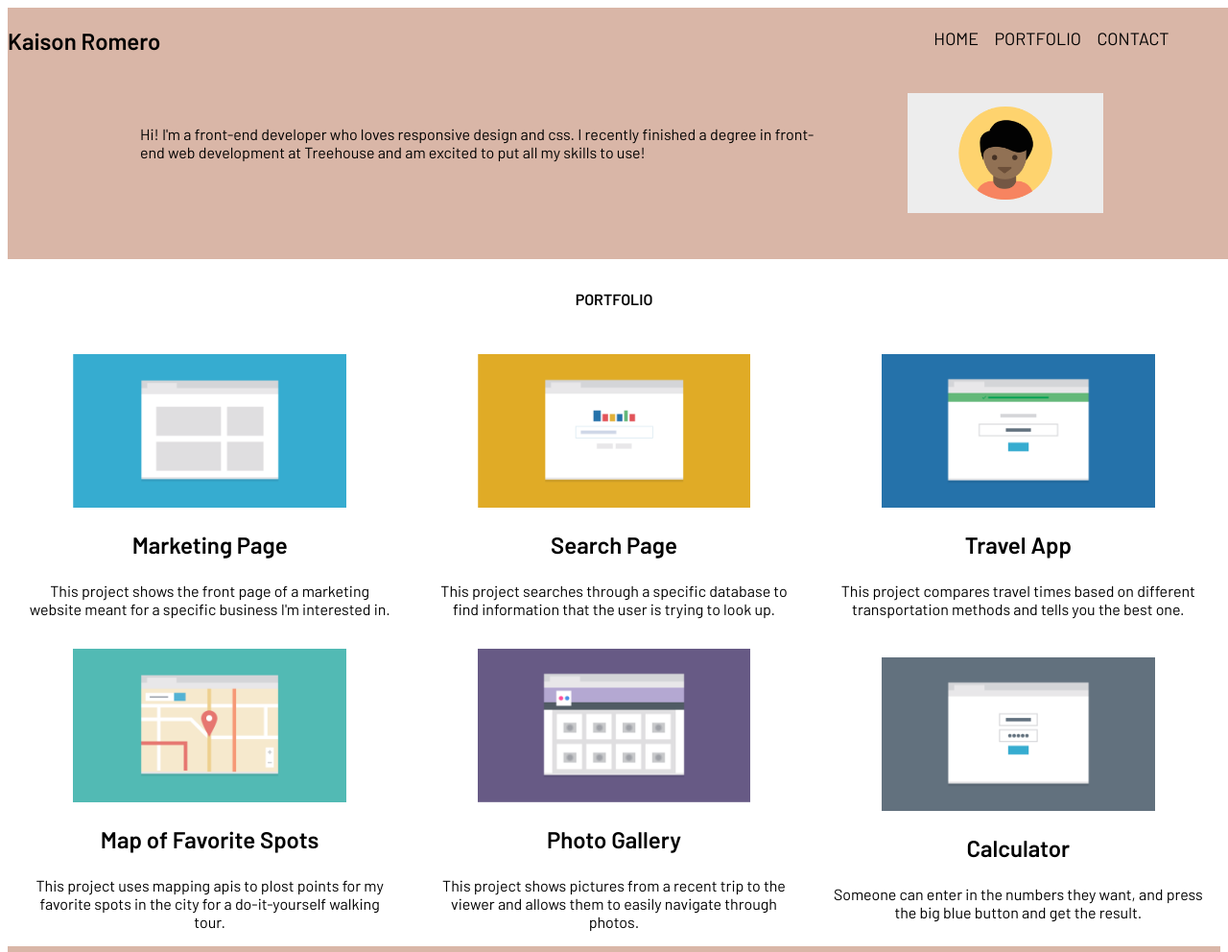
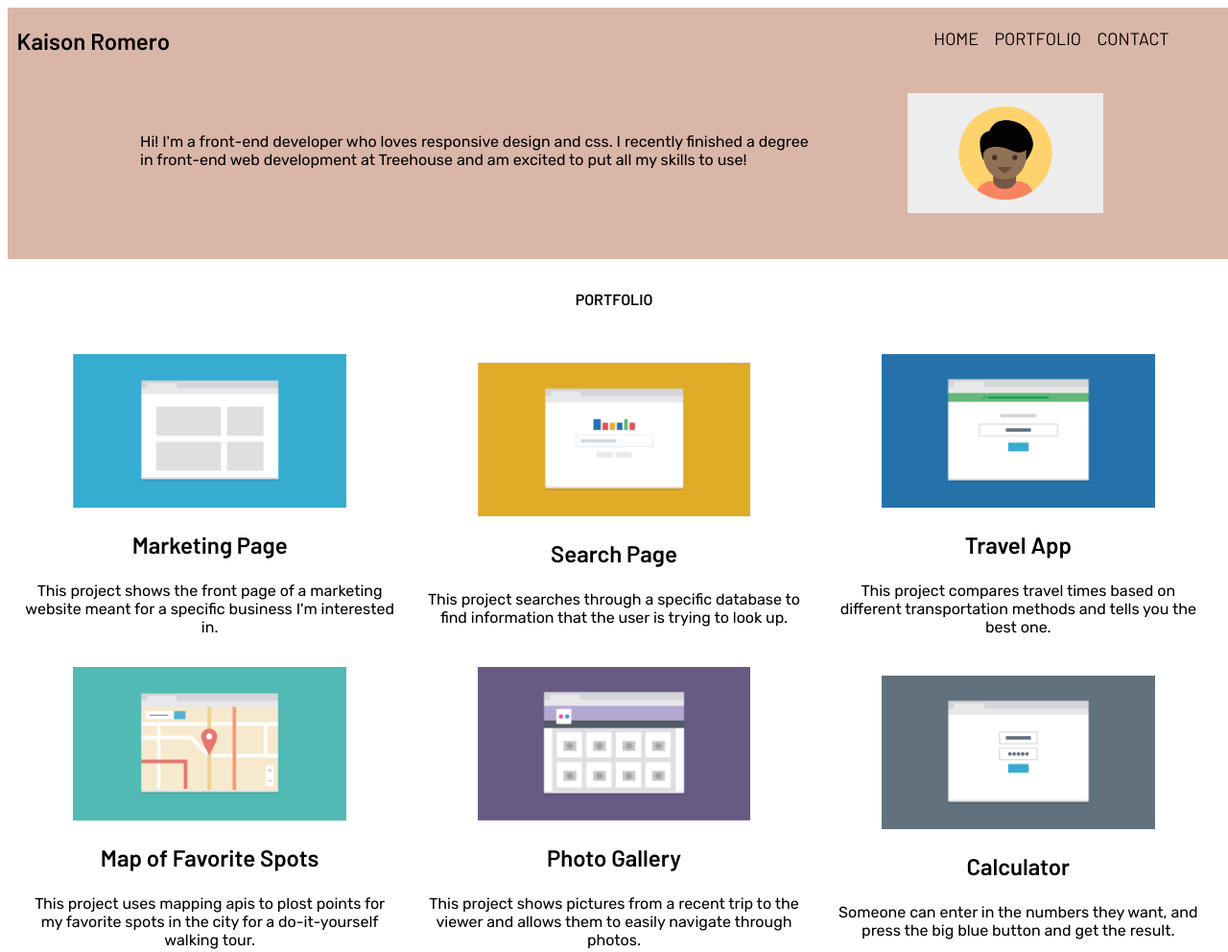
Before and after one commit to k18karome/Responsive-Layout, a plain HTML site: page responsive_layout/index/index.html in a window 1280 px wide. Shown: the top 992 px of the page at 96% size. Drawn offline with Linux system fonts and the light colour scheme.

Commit message:
final changes
final changes of the project

```diff
--- a/responsive_layout/css/stylesheet.css
+++ b/responsive_layout/css/stylesheet.css
@@ -64,7 +64,7 @@ header {
 }
 
 .item {
-	background-color: whitesmoke;
+	background-color: #b3918f;
 	margin:1px;
 }
 
@@ -93,6 +93,7 @@ div {
 
 p {
 	margin:0 auto;
+	font-family: 'Rubik', sans-serif;
 	padding-top:0;
 	padding-bottom:2em;
 	text-align:center;
@@ -112,6 +113,7 @@ h2 {
 
 h3 {
 	font-size:1.5em;
+	font-weight: Semibold 600;
 	text-align: center;
 }
 
@@ -206,7 +208,7 @@ footer a:hover {
 		align-self: center;
 		width:60vw;
 		padding:2em;
-		margin:0 2em 3em 0;
+		margin:1em 2em 3em 0;
 	}
 	#portfolio {
 		display:flex;
@@ -240,5 +242,8 @@ footer a:hover {
 	.nav {
 		width:30vw;
 	}
+	.name {
+		margin-left: .4em;
+	}
 
 }
--- a/responsive_layout/index/index.html
+++ b/responsive_layout/index/index.html
@@ -7,7 +7,7 @@
 	<link rel="stylesheet" href="../css/stylesheet.css">
 	<link rel="preconnect" href="https://fonts.googleapis.com">
 	<link rel="preconnect" href="https://fonts.gstatic.com" crossorigin>
-	<link href="https://fonts.googleapis.com/css2?family=Barlow:ital,wght@0,400;0,600;1,400&display=swap" rel="stylesheet">
+	<link href="https://fonts.googleapis.com/css2?family=Barlow:ital,wght@0,400;0,600;1,400&family=Rubik:wght@400;600&display=swap" rel="stylesheet">
 </head>
 
 <body>
```
